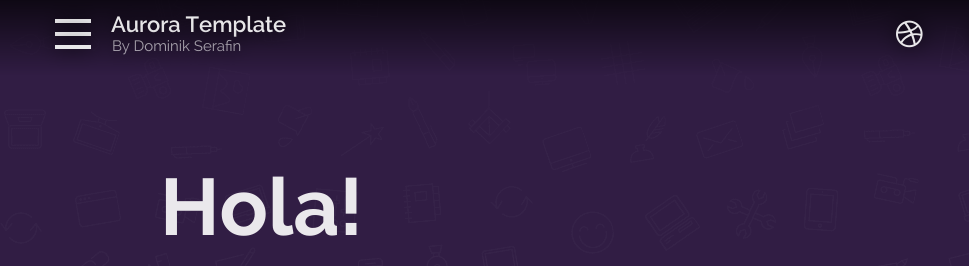
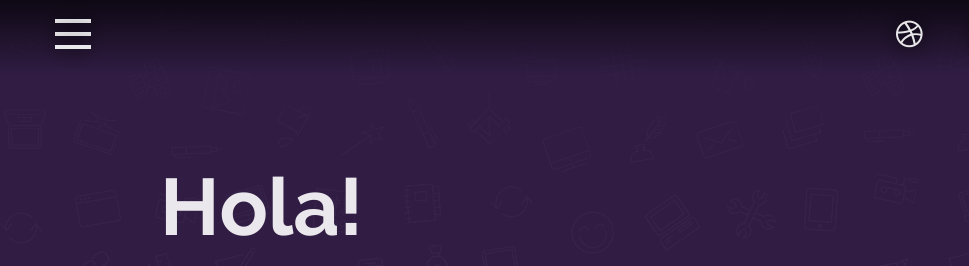
Before and after one commit to rafamph/my-website, a website: page index.html in a window 1280 px wide. Shown: the top 266 px of the page, 0-969 px from the left. Drawn offline with Linux system fonts and the light colour scheme; files whose address does not match are found by name.

Commit message:
Update index.html

```diff
--- a/index.html
+++ b/index.html
@@ -103,8 +103,6 @@
 			</nav>
 
 			<a href="#start" class="header__title-wrapper  js-smooth-scroll">
-				<div class="header__title-main">Aurora Template</div>
-				<div class="header__title-sub">By Dominik Serafin</div>
 			</a>
 
 			<div class="header__social-icons">
```
